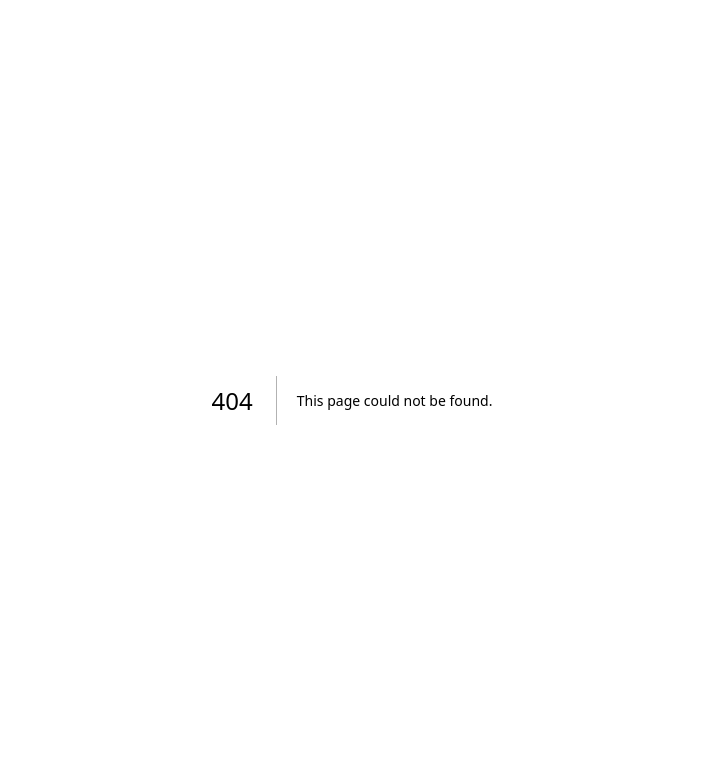
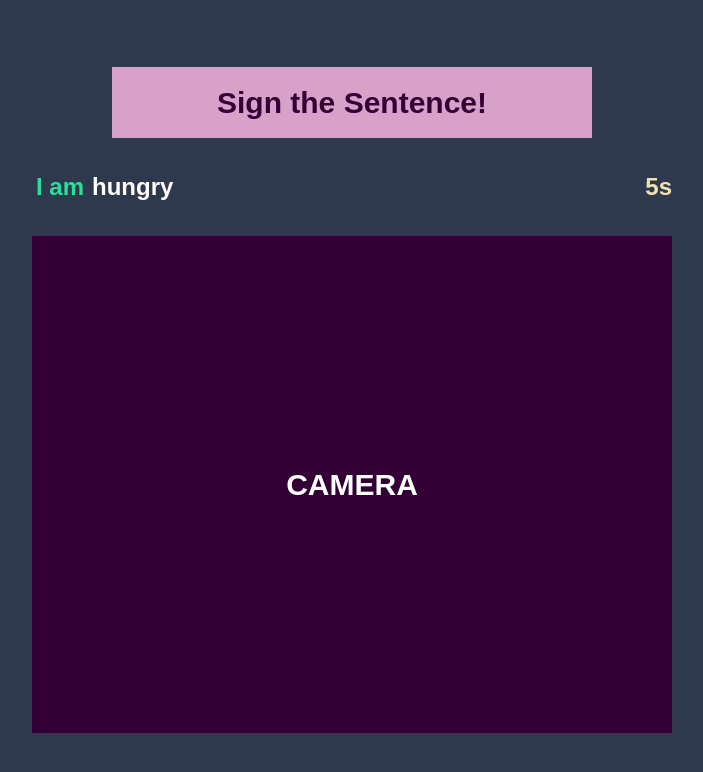
Before and after one commit to AxeFontaine/tamuhack25, a Next.js app: page /lesson_sentence in a window 1280 px wide. Before the commit this address had no page. Shown: the top 772 px of the page, without its empty margins (288-991 px from the left). Built offline with nearby package versions, Linux system fonts and the light colour scheme.

Commit message:
Added sentence lesson

```diff
--- a/app/lesson_match/page.tsx
+++ b/app/lesson_match/page.tsx
@@ -4,7 +4,6 @@
 import { useEffect, useState } from 'react';
 
 const Match = () => {
-  const initialData = ['1', '2', '3', '4', '5', '6', '1', '2', '3', '4', '5', '6'];
   const [match_data, setMatch_data] = useState<string[]>([]);
   const [selected, setSelected] = useState<number[]>([]);
   const [matched, setMatched] = useState<number[]>([]);
@@ -18,6 +17,7 @@ const Match = () => {
   };
 
   useEffect(() => {
+    const initialData = ['1', '2', '3', '4', '5', '6', '1', '2', '3', '4', '5', '6'];
     setMatch_data(shuffle([...initialData]));
   }, []);
 
--- /dev/null
+++ b/app/lesson_sentence/page.tsx
@@ -0,0 +1,50 @@
+'use client';
+
+import { useEffect, useState } from 'react';
+
+const Sentence = () => {
+  const [timer, setTimer] = useState(10);
+  const [signs, setSigns] = useState(['I am', 'hungry']);
+  const [currSignIdx, setCurrSignIdx] = useState(0);
+
+  useEffect(() => {
+    setTimeout(() => {
+      if (timer == 0){
+        if (currSignIdx < signs.length - 1) {
+          setCurrSignIdx(currSignIdx + 1);
+          setTimer(10);
+        }
+        return;
+      }
+      setTimer(timer - 1);
+    }, 1000);
+  }, [timer]);
+
+  return (
+    <div className="h-full w-full flex bg-[#2F394D] justify-center items-center">
+      <div className="flex w-1/2 h-5/6 justify-center items-center flex-col gap-5">
+        <div className="w-3/4 h-20 bg-[#D8A1CA] flex justify-center items-center text-3xl font-bold text-[#330036]">
+          Sign the Sentence!
+        </div>
+
+        <div className="flex flex-row w-full h-16 justify-between items-center">
+          <div className="text-2xl text-white font-bold">
+            {signs.map((sign, i) => (
+              <span key={i} className="mx-1" style={{ color: i == currSignIdx ? '#2CDE9A' : '' }}>
+                {sign}
+              </span>
+            ))}
+          </div>
+
+          <p className="text-[#EEE1B3] text-2xl font-bold">{timer}s</p>
+        </div>
+
+        <div className="w-full h-5/6 bg-[#330036] flex flex-col justify-evenly items-center font-black text-3xl text-white">
+          CAMERA
+        </div>
+      </div>
+    </div>
+  );
+};
+
+export default Sentence;
```
